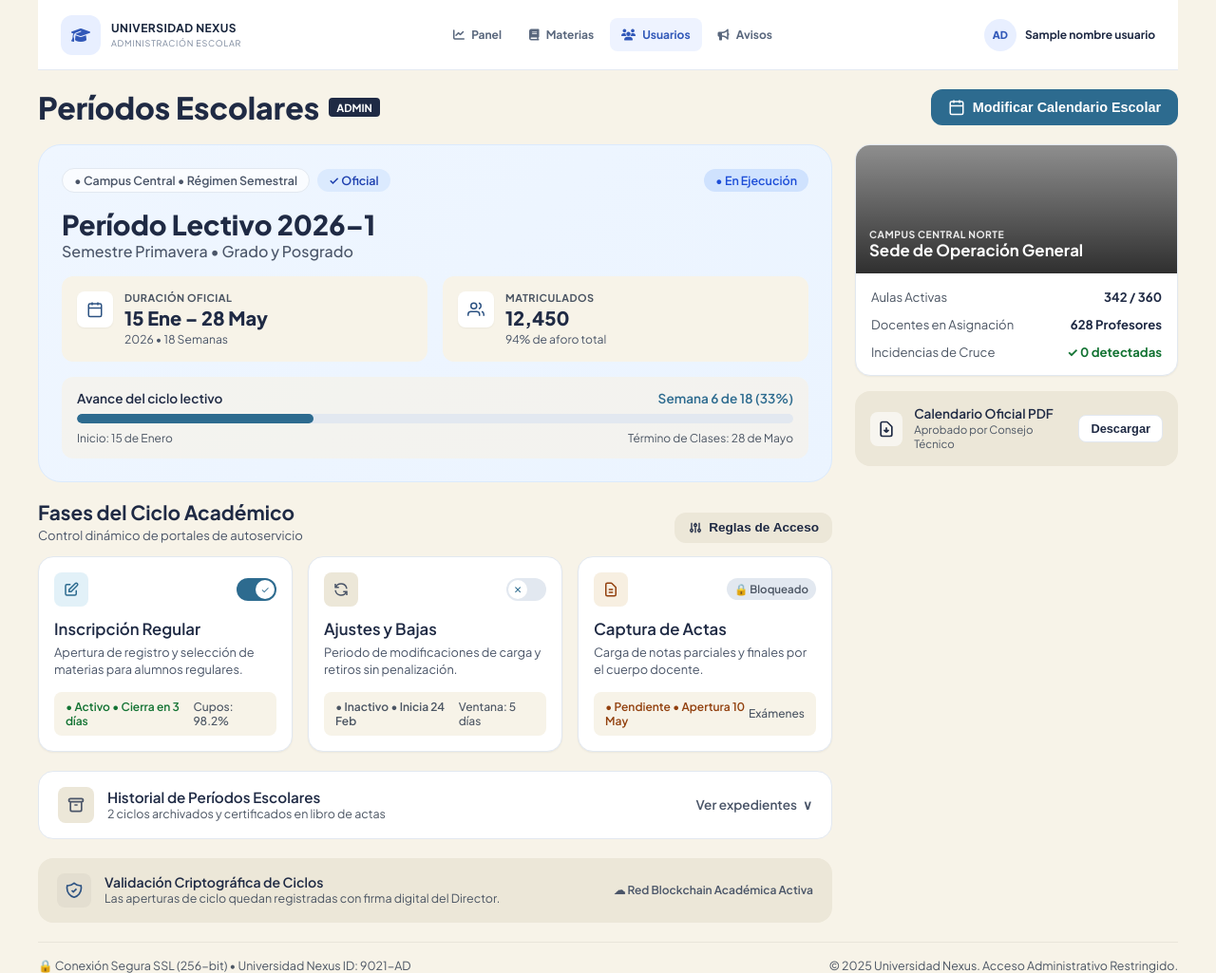
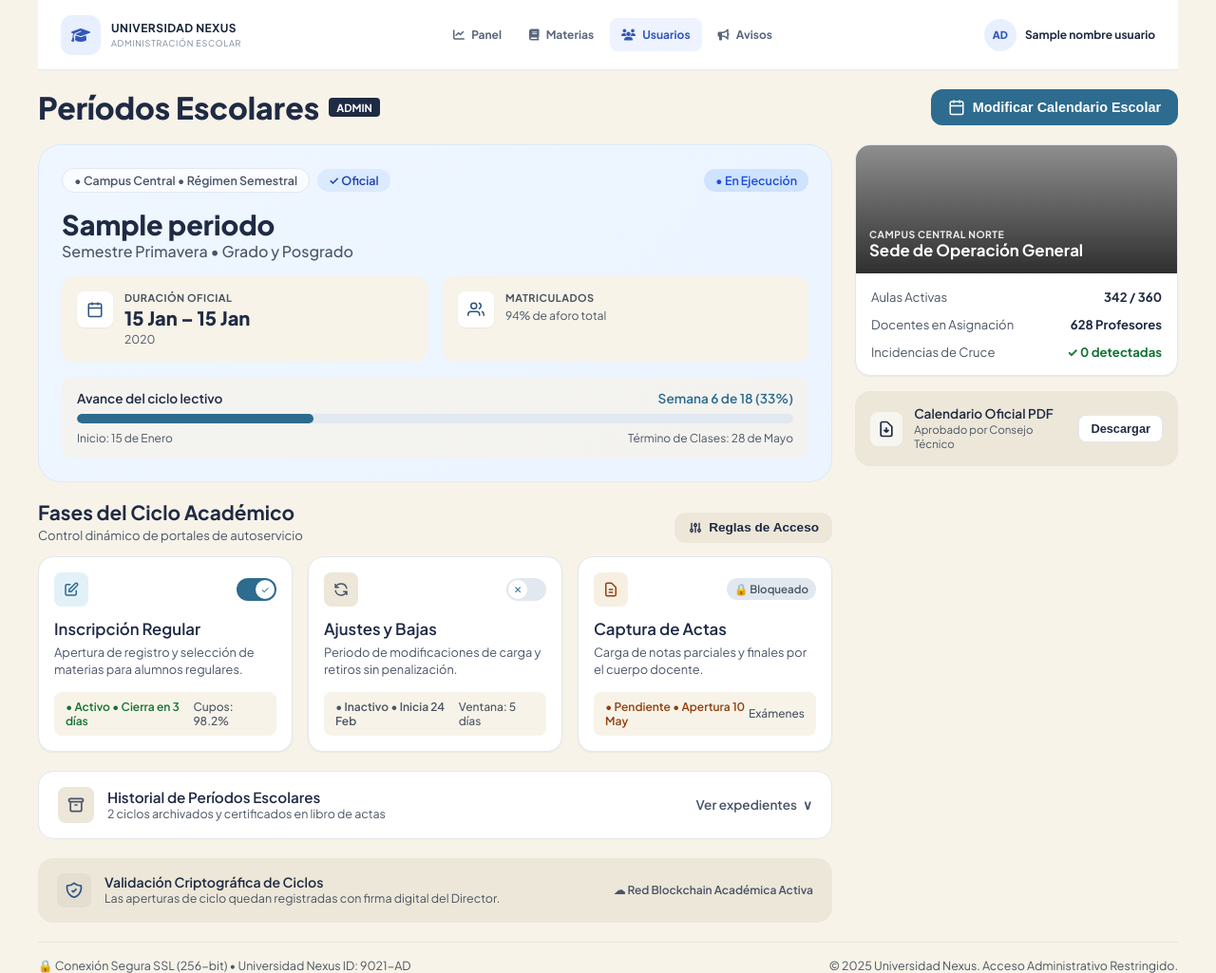
Before and after one commit to alelealar/ProyectoFinal_PlataformaEducativa, a Spring app: template panel_administrativo/src/main/resources/templates/periodos-escolares.html in a window 1280 px wide. Shown: the whole page at 95% size. Run offline with Thymeleaf, Linux system fonts and the light colour scheme; the template is opened without the code that fills it: most values are stand-ins (such as "Sample title", 1, 10 or a date in 2020); data that the repository does not hold is empty; some of the project's set-up classes (security, data sources, template engines, error pages and the like) are left out, and stand-ins take their place; grey boxes are pictures that could not be loaded.

Commit message:
Metodos necesarios para quitar mocks de control periodos

```diff
--- a/panel_administrativo/src/main/resources/templates/periodos-escolares.html
+++ b/panel_administrativo/src/main/resources/templates/periodos-escolares.html
@@ -60,7 +60,7 @@
                 </div>
 
                 <div class="hero-header">
-                    <h1>Período Lectivo 2026–1</h1>
+                    <h1 th:text="${periodo != null ? periodo.nombrePeriodo : 'Sin periodo activo'}">Período Lectivo 2026–1</h1>
                     <p>Semestre Primavera • Grado y Posgrado</p>
                 </div>
 
@@ -71,8 +71,8 @@
                         </div>
                         <div class="stat-content">
                             <span class="stat-label">DURACIÓN OFICIAL</span>
-                            <span class="stat-value">15 Ene – 28 May</span>
-                            <span class="stat-subtext">2026 • 18 Semanas</span>
+                            <span class="stat-value" th:text="${periodo == null ? '—' : #temporals.format(periodo.fechaInicio, 'dd MMM') + ' – ' + #temporals.format(periodo.fechaFin, 'dd MMM')}">15 Ene – 28 May</span>
+                            <span class="stat-subtext" th:text="${periodo == null ? '' : #temporals.format(periodo.fechaInicio, 'yyyy')}">2026 • 18 Semanas</span>
                         </div>
                     </div>
 
@@ -82,7 +82,7 @@
                         </div>
                         <div class="stat-content">
                             <span class="stat-label">MATRICULADOS</span>
-                            <span class="stat-value">12,450</span>
+                            <span class="stat-value" th:text="${#numbers.formatInteger(matriculados, 1, 'COMMA')}">12,450</span>
                             <span class="stat-subtext">94% de aforo total</span>
                         </div>
                     </div>
```
Also changed, not shown: panel_administrativo/src/main/java/com/example/PanelAdministrativo/controller/PanelController.java (+17 -3 lines), panel_administrativo/src/main/java/com/example/PanelAdministrativo/repository/AlumnoRepository.java (+8 -0 lines).
